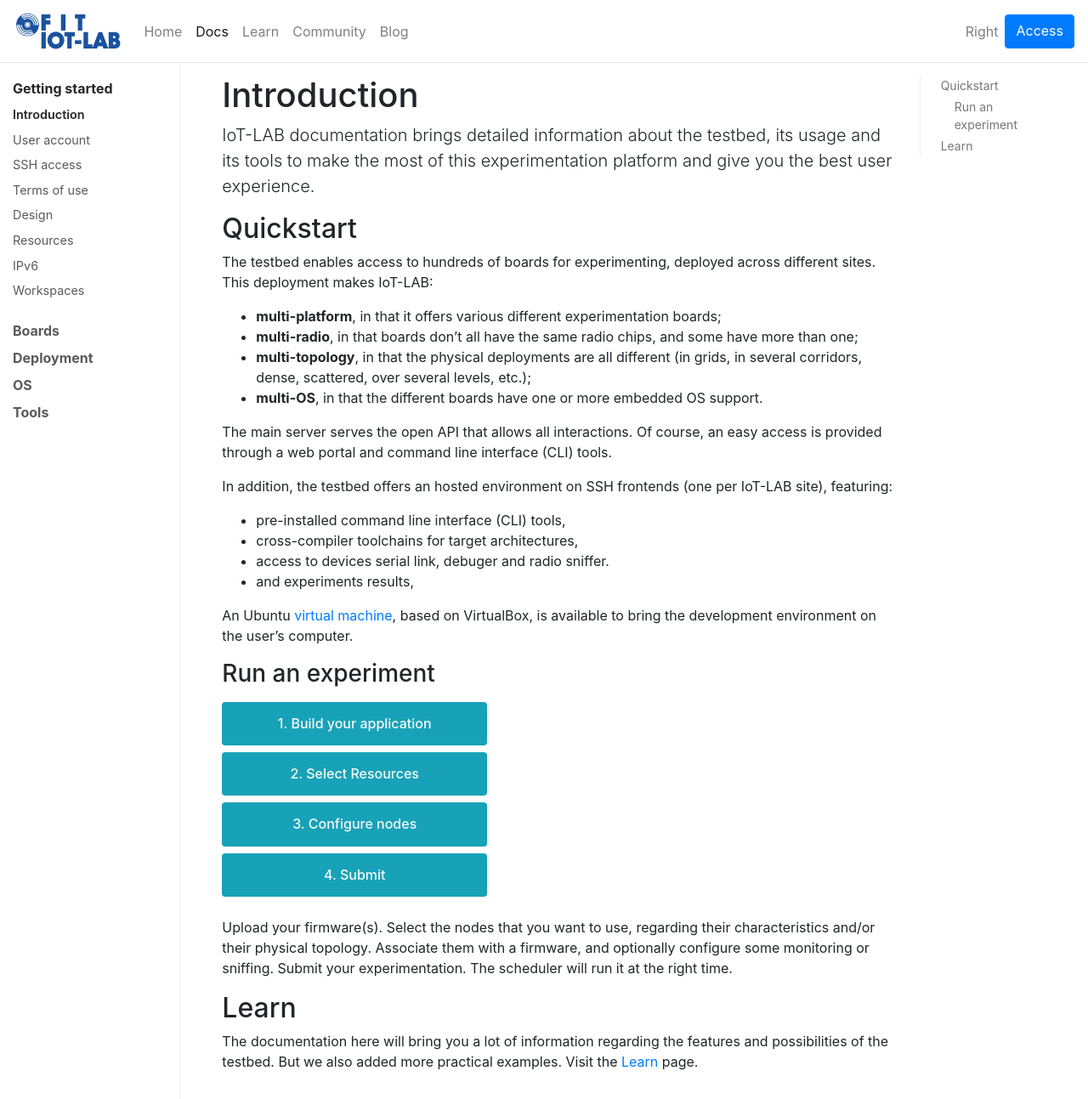
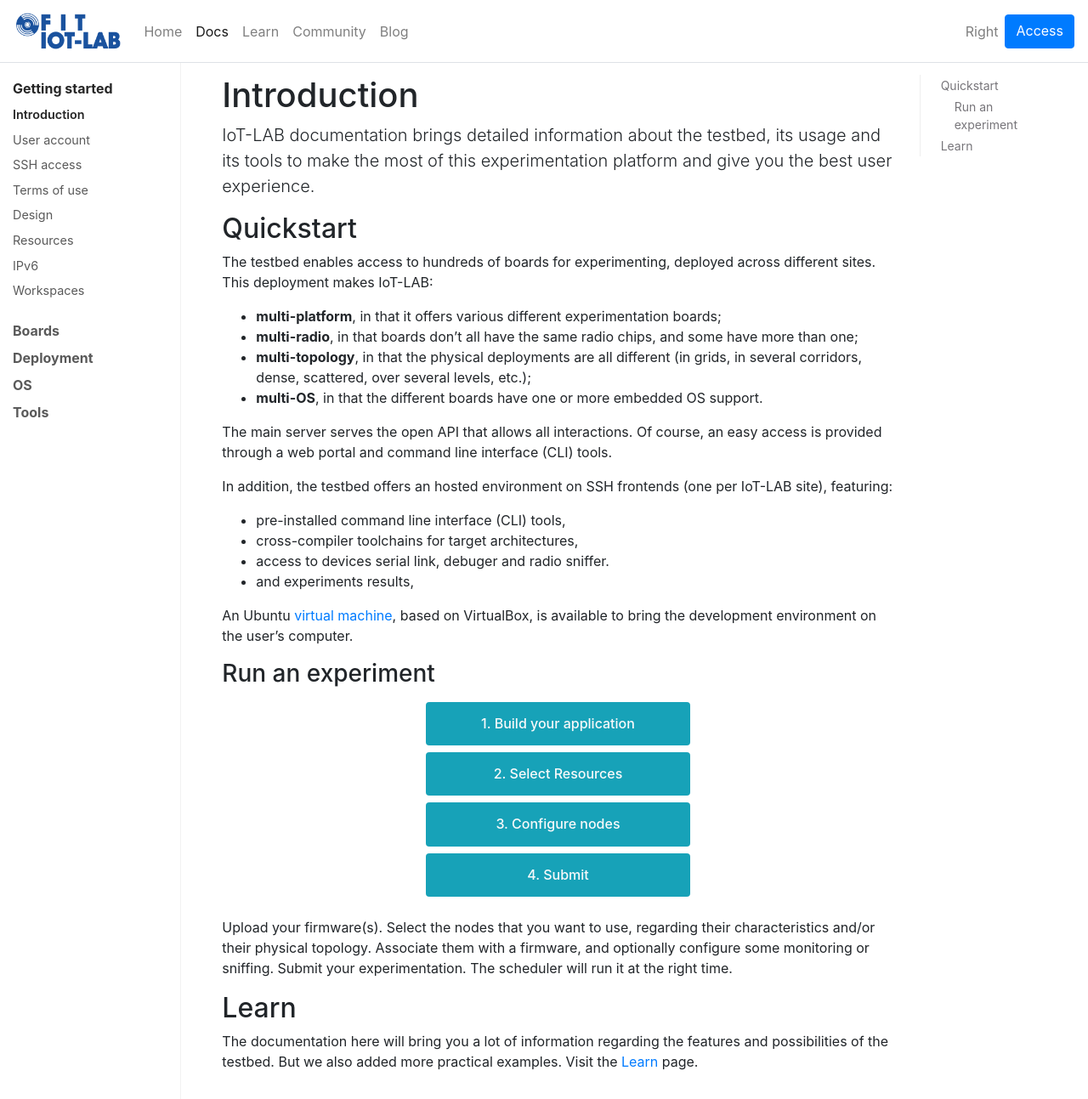
Before and after one commit to iot-lab/iot-lab.github.io, a Jekyll site: the page built from docs/getting-started/introduction.md, in a window 1280 px wide and 1293 px high. Shown: the whole window at 85% size. Built offline with Jekyll 4.4.1, drawn with Linux system fonts in a browser that asks for light colours.

Commit message:
docs/getting-started: center experiment steps in introduction

```diff
--- a/docs/getting-started/introduction.md
+++ b/docs/getting-started/introduction.md
@@ -25,7 +25,7 @@ An Ubuntu [virtual machine]({% link docs/getting-started/virtual-machine.md %}),
 
 ### Run an experiment
 
-<div class="row my-3">
+<div class="row my-3 d-flex justify-content-center">
     <div class="col-lg-5">
         <div class="mb-2 p-3 bg-info text-light text-center rounded">
             <h6 class="card-title m-0">1. Build your application</h6>
```
